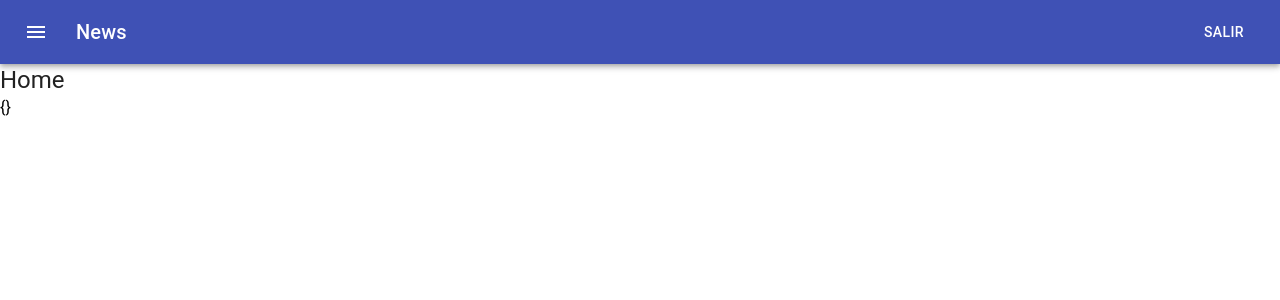
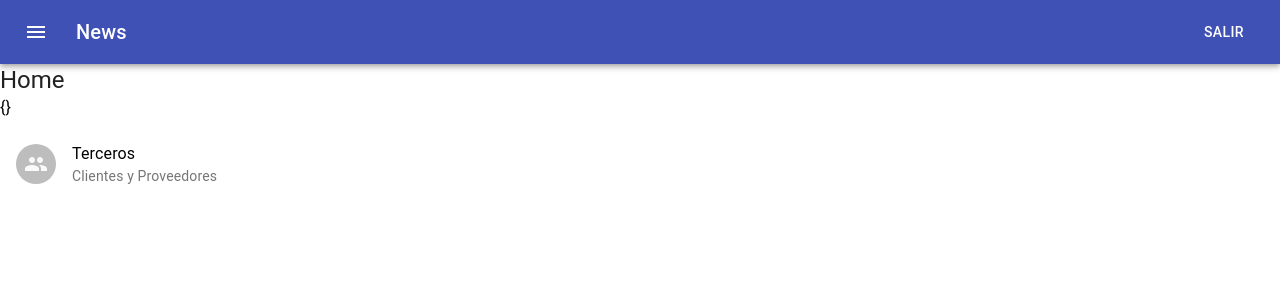
Before and after one commit to opena854/millo-do, a React (Create React App) app: page /home in a window 1280 px wide. Shown: the top 300 px of the page. Built offline with nearby package versions, Linux system fonts and the light colour scheme; no server answers; the database is empty; sample sign-in values are in the browser's storage.

Commit message:
add home link to thirds

```diff
--- a/src/pages/home.js
+++ b/src/pages/home.js
@@ -1,14 +1,38 @@
-import { Typography } from "@material-ui/core";
+import { Avatar, List, ListItem, ListItemAvatar, ListItemText, makeStyles, Typography } from "@material-ui/core";
 import React from "react";
+import { Link } from "react-router-dom";
 import EmpresaInfo from "../components/empresainfo";
+import { People } from '@material-ui/icons'
 
-const Home = () => (
+const useStyles = makeStyles((theme) => ({
+  root: {
+    width: '100%',
+    maxWidth: 360,
+    backgroundColor: theme.palette.background.paper,
+  },
+}));
+
+const Home = () => {
+  const classes = useStyles();
+
+  return (
   <React.Fragment>
     <Typography variant="h5" color="textPrimary">
       Home
     </Typography>
     <EmpresaInfo />
+    <List className={classes.root}>
+      <ListItem button component={Link} to="/thirds">
+      <ListItemAvatar>
+          <Avatar>
+            <People />
+          </Avatar>
+        </ListItemAvatar>
+          <ListItemText primary="Terceros" secondary="Clientes y Proveedores" />
+      </ListItem>
+    </List>
   </React.Fragment>
-);
+  )
+};
 
 export default Home;
```
